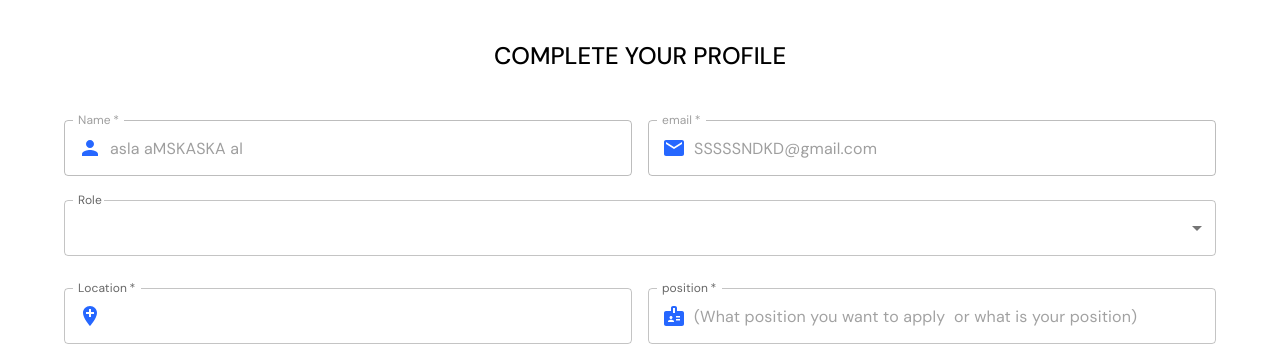
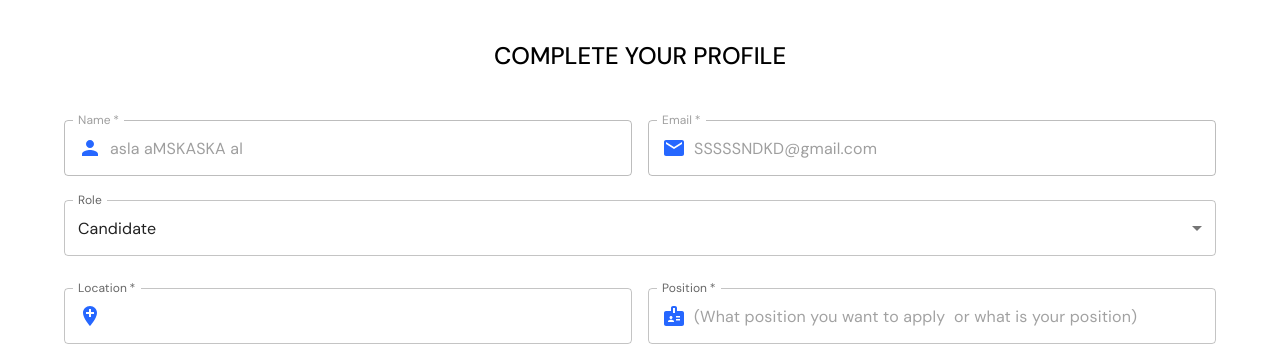
Before and after one commit to geeekgod/HustleBee-Frontend, a React (Create React App) app: page /createprofile in a window 1280 px wide. Shown: the top 346 px of the page. Built offline with nearby package versions, Linux system fonts and the light colour scheme.

Commit message:
style:form button

```diff
--- a/src/Components/CreateProfileForm/index.jsx
+++ b/src/Components/CreateProfileForm/index.jsx
@@ -13,16 +13,18 @@ import AddLocationIcon from "@mui/icons-material/AddLocation";
 import BadgeIcon from "@mui/icons-material/Badge";
 import CtaButton from "../BeforeLogin/Main/CtaButtons";
 const CreateProfileForm = () => {
-  const [role, setRole] = useState("");
+  // const [role, setRole] = useState("employer");
 
-  const styles={
+
+  const styles = {
     icons: {
-      color:"rgb(38, 103, 255)"
+      //  for icons n disabled text
+      color: "rgb(38, 103, 255)",
     },
-  }
+  };
   return (
     <>
-  <Box>
+      <Box>
         <Container sx={{ mt: 5 }}>
           <Box
             sx={{
@@ -42,6 +44,7 @@ const CreateProfileForm = () => {
                   margin='normal'
                   required
                   disabled
+                  sx={styles.icons}
                   defaultValue='asla aMSKASKA al'
                   name='name'
                   label='Name'
@@ -49,7 +52,7 @@ const CreateProfileForm = () => {
                   type='text'
                   InputProps={{
                     startAdornment: (
-                      <InputAdornment  sx={styles.icons} position='start'>
+                      <InputAdornment sx={styles.icons} position='start'>
                         <PersonIcon />
                       </InputAdornment>
                     ),
@@ -66,7 +69,7 @@ const CreateProfileForm = () => {
                   fullWidth
                   defaultValue='SSSSSNDKD@gmail.com'
                   name='email'
-                  label='email'
+                  label='Email'
                   type='email'
                   InputProps={{
                     startAdornment: (
@@ -84,8 +87,11 @@ const CreateProfileForm = () => {
                   <InputLabel className='role' id='role'>
                     Role
                   </InputLabel>
-                  <Select labelId='role' id='role' value='role' label='role'>
-                    <MenuItem value=''>Candidate</MenuItem>
+                  <Select
+                  labelId='role'
+                  id='role' value="role"
+                   label='Role'>
+                    <MenuItem value='role'>Candidate</MenuItem>
                     <MenuItem value=''>Employer</MenuItem>
                   </Select>
                 </FormControl>
@@ -117,7 +123,7 @@ const CreateProfileForm = () => {
                   placeholder='(What position you want to apply  or what is your position)'
                   fullWidth
                   name='position'
-                  label='position'
+                  label='Position'
                   type='position'
                   InputProps={{
                     startAdornment: (
@@ -134,15 +140,15 @@ const CreateProfileForm = () => {
               <Grid
                 item
                 xs={12}
-
                 sx={{
                   display: "flex",
                   justifyContent: "center",
                   alignItems: "center",
-
                 }}
               >
-                <CtaButton yesw={true}   white={true}>SAVE</CtaButton>
+                <CtaButton yesw={true} white={true}>
+                  SAVE
+                </CtaButton>
               </Grid>
             </Grid>
           </Box>
--- a/src/index.css
+++ b/src/index.css
@@ -44,7 +44,9 @@ button.MuiButton-root:hover{
 /* .MuiContainer-root{
   margin-top:0 !important;
 } */
-
+.MuiFormLabel-root-MuiInputLabel-root{
+  color:rgb(38, 103, 255);
+}
 .role{
   background-color: white;
 }
```
